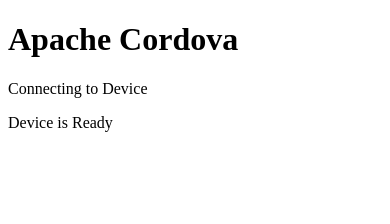
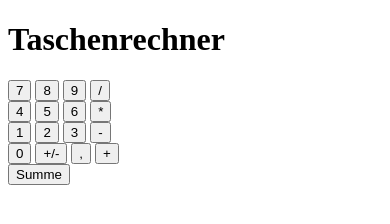
Before and after one commit to plehr/CROSS_Taschenrechner, a website: page www/index.html in a window 390 px wide. Drawn offline with Linux system fonts and the light colour scheme; some packages are replaced by stand-ins of ours.

Commit message:
skeleton for html

```diff
--- a/package.json
+++ b/package.json
@@ -1,8 +1,8 @@
 {
   "name": "io.cordova.hellocordova",
-  "displayName": "HelloCordova",
+  "displayName": "Taschenrechner",
   "version": "1.0.0",
-  "description": "A sample Apache Cordova application that responds to the deviceready event.",
+  "description": "App fuer das Fach CROSS",
   "main": "index.js",
   "scripts": {
     "test": "echo \"Error: no test specified\" && exit 1"
--- a/www/index.html
+++ b/www/index.html
@@ -1,8 +1,10 @@
 <!DOCTYPE html>
 <html>
+
 <head>
     <meta charset="utf-8">
-        <meta http-equiv="Content-Security-Policy" content="default-src 'self' data: gap: https://ssl.gstatic.com 'unsafe-eval'; style-src 'self' 'unsafe-inline'; media-src *; img-src 'self' data: content:;">
+    <meta http-equiv="Content-Security-Policy"
+        content="default-src 'self' data: gap: https://ssl.gstatic.com 'unsafe-eval'; style-src 'self' 'unsafe-inline'; media-src *; img-src 'self' data: content:;">
     <meta name="format-detection" content="telephone=no">
     <meta name="msapplication-tap-highlight" content="no">
     <meta name="viewport" content="initial-scale=1, width=device-width, viewport-fit=cover">
@@ -10,15 +12,47 @@
     <link rel="stylesheet" href="css/calc.css">
     <title>Taschenrechner</title>
 </head>
+
 <body>
     <div class="app">
-            <h1>Apache Cordova</h1>
-            <div id="deviceready" class="blink">
-                <p class="event listening">Connecting to Device</p>
-                <p class="event received">Device is Ready</p>
+        <h1>Taschenrechner</h1>
+        <div id='tr'>
+            <div id='view' class='row'></div>
+            <div id='matrix'>
+                <div id='matrix_1' class='row'>
+                    <button id='btn_7'>7</button>
+                    <button id='btn_8'>8</button>
+                    <button id='btn_9'>9</button>
+                    <button id='btn_div'>/</button>
+                </div>
+
+                <div id='matrix_2' class='row'>
+                    <button id='btn_4'>4</button>
+                    <button id='btn_5'>5</button>
+                    <button id='btn_6'>6</button>
+                    <button id='btn_mul'>*</button>
+                </div>
+
+                <div id='matrix_3' class='row'>
+                    <button id='btn_1'>1</button>
+                    <button id='btn_2'>2</button>
+                    <button id='btn_3'>3</button>
+                    <button id='btn_sub'>-</button>
+                </div>
+                <div id='matrix_4' class='row'>
+                    <button id='btn_0'>0</button>
+                    <button id='btn_swp'>+/-</button>
+                    <button id='btn_dot'>,</button>
+                    <button id='btn_add'>+</button>
+                </div>
+            </div>
+            <div id='sum' class='row'>
+                <button id='btn_sum'>Summe</button>
+            </div>
         </div>
     </div>
     <script src="cordova.js"></script>
     <script src="js/index.js"></script>
 </body>
+
 </html>
```
Lines whose indentation alone changed are shown as unchanged.
